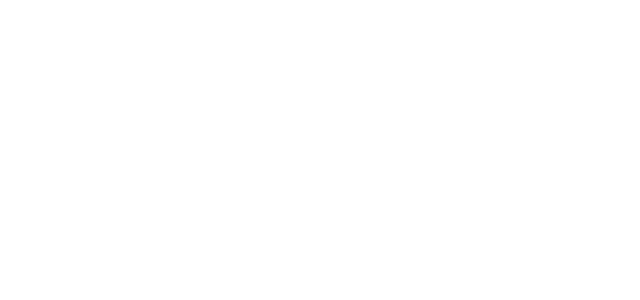
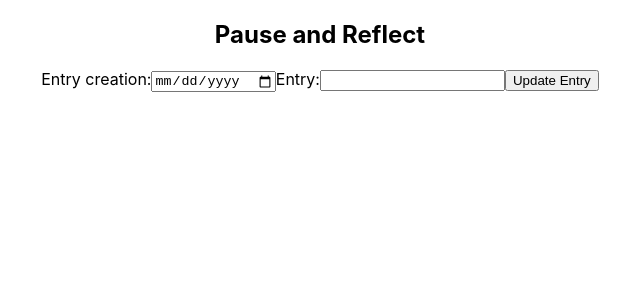
Before and after one commit to amelia-laborte/Mindful-Moments, a React (Create React App) app in the folder client/: page /edit/1 in a window 1280 px wide. Before the commit this address had no page. Shown: the top 300 px of the page, without its empty margins (320-960 px from the left). Built offline with nearby package versions, Linux system fonts and the light colour scheme; no server answers.

Commit message:
Notes added and CRUD functionality finished

```diff
--- a/client/src/App.js
+++ b/client/src/App.js
@@ -3,6 +3,7 @@ import { BrowserRouter, Routes, Route } from 'react-router-dom';
 import HomePage from './components/HomePage';
 import NewEntry from './components/NewEntry';
 import AllEntries from './components/AllEntries';
+import EditEntry from './components/Edit';
 
 function App() {
   return (
@@ -12,6 +13,7 @@ function App() {
           <Route path="/" element={<HomePage/>}></Route>
           <Route path="/create" element={<NewEntry/>}></Route>
           <Route path="/entries" element={<AllEntries/>}></Route>
+          <Route path="/edit/:id" element={<EditEntry/>}></Route>
         </Routes>
       </BrowserRouter>
     </div>
--- a/client/src/components/AllEntries.js
+++ b/client/src/components/AllEntries.js
@@ -32,7 +32,7 @@ import {Link} from "react-router-dom";
                     list.map((entry)=>(
                         <div>
                         <p> {entry.createdAt} {entry.journalEntry} </p>
-                        <p><Link to ={`/reflect/${entry._id}`}>Reflect</Link></p>
+                        <p><Link to ={`/edit/${entry._id}`}>Reflect</Link></p>
                         <p><Link to ={`/delete/${entry._id}`}>Delete</Link></p>
                         </div>
                     ))
--- /dev/null
+++ b/client/src/components/Edit.js
@@ -0,0 +1,57 @@
+import React, {useState, useEffect} from "react";
+import { useNavigate, useParams } from "react-router-dom";
+import axios from "axios";
+
+//Fix delete functionality...it deletes every entry on the allEntries
+// Get the actual createdAt in db so show up on UI
+
+const EditEntry = () =>{
+    const {id} = useParams()
+
+    useEffect (()=>{
+        axios.get(`http://localhost:8000/api/entry/${id}`)
+        .then((res)=>{
+            console.log(res.data);
+            setJournalEntry(res.data.journalEntry);
+        })
+        .catch((err)=>{})
+    },[])
+
+    const [journalEntry, setJournalEntry] = useState("");
+    const navigate = useNavigate();
+    // const [errors, setErrors] = useState({})
+
+
+    const editHandler = (e) =>{
+        e.preventDefault()
+        axios.put(`http://localhost:8000/api/entry/${id}`,{journalEntry})
+        .then((res)=>{
+            console.log(res)
+            navigate("/entries")
+        })
+        .catch((err)=>{
+            console.log(err)
+        })
+    }
+
+    return(
+        <div>
+            <form onSubmit={editHandler}>
+                <h2>Pause and Reflect</h2>
+                <label>Entry creation:</label>
+                <input
+                    type="date"
+                    value={journalEntry.createdAt}
+                ></input>
+                <label>Entry:</label>
+                <input
+                    type="text"
+                    value={journalEntry}
+                    onChange={(e)=> setJournalEntry(e.target.value)}
+                    ></input>
+                <input type="Submit" value="Update Entry"></input>
+            </form>
+        </div>
+    )
+};
+export default EditEntry;
--- a/client/src/components/HomePage.js
+++ b/client/src/components/HomePage.js
@@ -1,6 +1,8 @@
 import React from "react";
 import { Link } from "react-router-dom";
 // import axios from "axios";
+// Get the Home page to display the UI button and link to the create route
+// Create a header component to display the name of the project
 
 const HomePage = () => {
 
```
